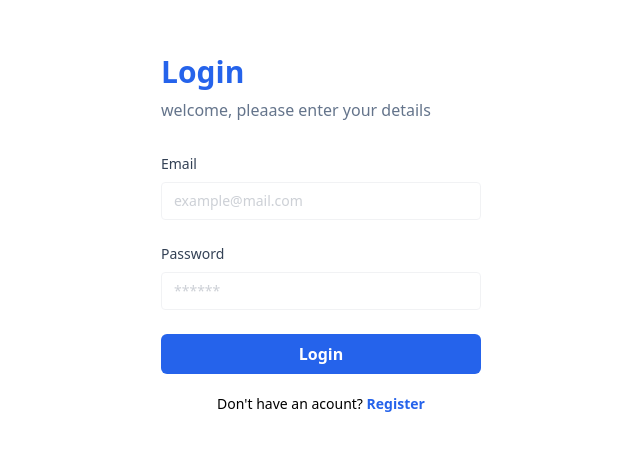
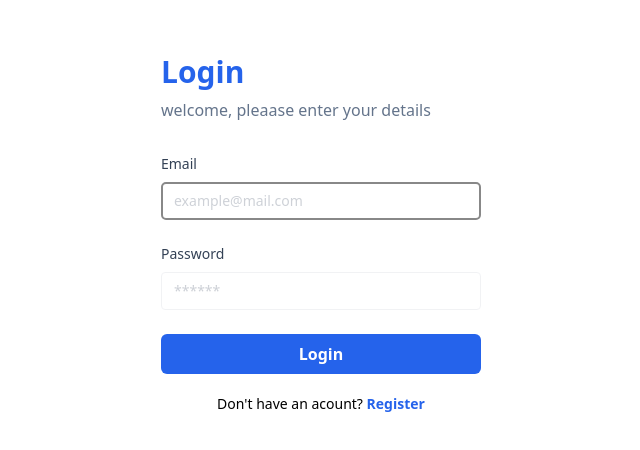
Before and after one commit to lukman2024/react, a React (Vite) app in the folder my-react-app/: page /login in a window 1280 px wide. Shown: the part 166-616 px from the top of the page, without its empty margins (319-959 px from the left). Built offline with nearby package versions, Linux system fonts and the light colour scheme.

Commit message:
Belajar reactJS (ussReff)

```diff
--- a/my-react-app/src/components/Elements/Input/index.jsx
+++ b/my-react-app/src/components/Elements/Input/index.jsx
@@ -1,14 +1,15 @@
+import { forwardRef } from "react";
 import Input from "./input";
 import Label from "./Label";
 
-const InputForm = (props) => {
+const InputForm = forwardRef((props, ref) => {
   const { label, name, type, placeholder } = props;
   return (
     <div className="mb-6">
       <Label htmlFor={name}>{label}</Label>
-      <Input name={name} type={type} placeholder={placeholder} />
+      <Input name={name} type={type} placeholder={placeholder} ref={ref} />
     </div>
   );
-};
+});
 
 export default InputForm;
--- a/my-react-app/src/components/Elements/Input/input.jsx
+++ b/my-react-app/src/components/Elements/Input/input.jsx
@@ -1,6 +1,7 @@
-const input = (props) => {
+import { forwardRef } from "react";
+
+const input = forwardRef((props, ref) => {
   const { type, placeholder, name } = props;
-  return <input type={type} className="text-sm border rounded w-full py-2 px-3 text-slate-700 placeholder: opacity-50" placeholder={placeholder} name={name} id={name} />;
-};
-
+  return <input type={type} className="text-sm border rounded w-full py-2 px-3 text-slate-700 placeholder: opacity-50" placeholder={placeholder} name={name} id={name} ref={ref} />;
+});
 export default input;
--- a/my-react-app/src/components/Fragments/FromLogin.jsx
+++ b/my-react-app/src/components/Fragments/FromLogin.jsx
@@ -1,3 +1,4 @@
+import { useEffect, useRef } from "react";
 import Button from "../Elements/Button";
 import InputForm from "../Elements/Input";
 
@@ -8,9 +9,15 @@
     localStorage.setItem("password", event.target.password.value);
     window.location.href = "/products";
   };
+  const emailRef = useRef(null);
+
+  useEffect(() => {
+    emailRef.current.focus();
+  }, []);
+
   return (
     <form onSubmit={handleLogin}>
-      <InputForm label="Email" type="email" placeholder="example@mail.com" name="email" />
+      <InputForm label="Email" type="email" placeholder="example@mail.com" name="email" ref={emailRef} />
       <InputForm label="Password" type="password" placeholder="******" name="password" />
       <Button classname="bg-blue-600 w-full" type="submit">
         Login
--- a/my-react-app/src/pages/product.jsx
+++ b/my-react-app/src/pages/product.jsx
@@ -1,4 +1,4 @@
-import { Fragment, useEffect, useState } from "react";
+import { Fragment, useEffect, useRef, useState } from "react";
 import Button from "../components/Elements/Button";
 import CardProduct from "../components/Fragments/CartProduct";
 import Counter from "../components/Fragments/counter";
@@ -35,6 +35,7 @@
 const ProductsPage = () => {
   const [cart, setCart] = useState([]);
   const [totalPrice, setTotalPrice] = useState(0);
+
   useEffect(() => {
     setCart(JSON.parse(localStorage.getItem("cart")) || []);
   }, []);
@@ -63,6 +64,24 @@
       setCart([...cart, { id, qty: 1 }]);
     }
   };
+
+  //usref
+  const cartRef = useRef(JSON.parse(localStorage.getItem("cart")) || []);
+
+  const handleAddToCartRef = (id) => {
+    cartRef.current = [...cartRef.current, { id, qty: 1 }];
+    localStorage.setItem("cart", JSON.stringify(cartRef.current));
+  };
+
+  const totalPriceRef = useRef(null);
+
+  useEffect(() => {
+    if (cart.length > 0) {
+      totalPriceRef.current.style.display = "table-row";
+    } else {
+      totalPriceRef.current.style.display = "none";
+    }
+  }, [cart]);
 
   return (
     <Fragment>
@@ -108,7 +127,7 @@
                   </tr>
                 );
               })}
-              <tr>
+              <tr ref={totalPriceRef}>
                 <td colSpan={3}>
                   <b>Total price</b>
                 </td>
```
